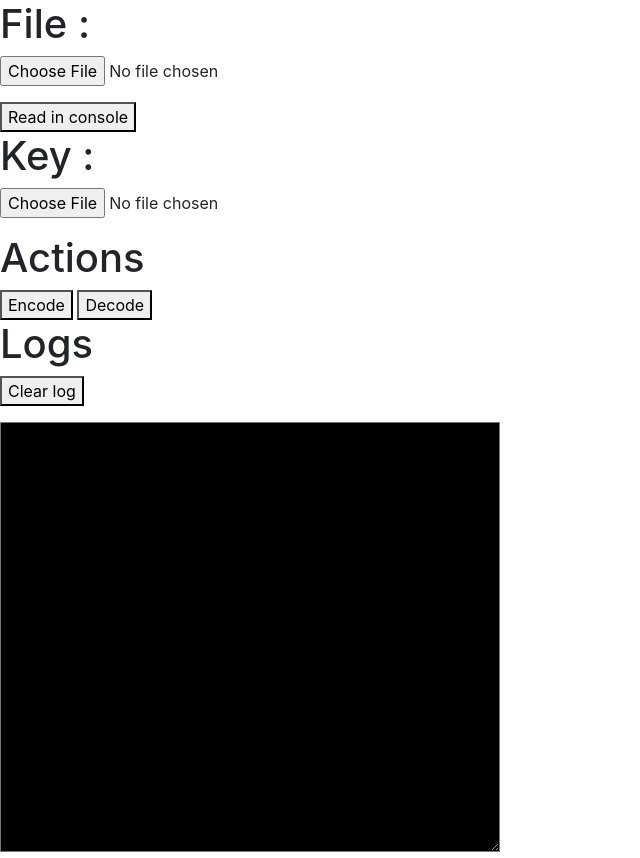
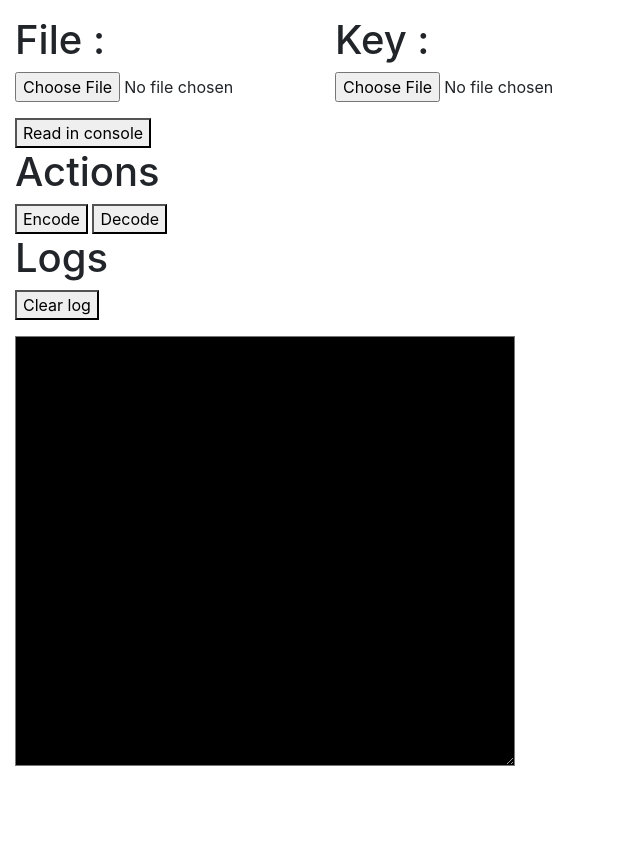
Before and after one commit to Nouuu/CODEC, a plain HTML site: page code/index.html in a window 1280 px wide. Shown: the whole page, without its empty margins (0-640 px from the left). After the commit the page ends 800 px from the top, so only its background shows below. Drawn offline with nearby package versions, Linux system fonts and the light colour scheme.

Commit message:
Begin making html bootstrap grid / col

```diff
--- a/code/index.html
+++ b/code/index.html
@@ -6,13 +6,19 @@
     <link rel="stylesheet" href="./css/bootstrap.min.css">
 </head>
 <body>
+<div class="container-fluid mt-3">
+    <div class="row">
+        <div class="col-lg-3">
             <h1>File :</h1>
             <input style="margin-bottom: 1em" type="file" id="input"/><br>
             <button onclick="readFile()">Read in console</button>
-
+        </div>
+        <div class="col-lg-3">
             <h1>Key :</h1>
             <input onchange="readKey()" value="test" style="margin-bottom: 1em" type="file" id="key"/><br>
             <!--<button onclick="readKey()">Read in console</button>-->
+        </div>
+    </div>
 
     <h1>Actions</h1>
     <button onclick="encodeOpti()">Encode</button>
@@ -24,10 +30,11 @@
     <h1>Logs</h1>
     <button style="margin-bottom: 1em;" onclick="clearLog()">Clear log</button>
     <br>
-<textarea style="width: 500px; height: 430px; padding: 15px; background-color: black; color: aliceblue; font-size: 12pt"
+    <textarea
+            style="width: 500px; height: 430px; padding: 15px; background-color: black; color: aliceblue; font-size: 12pt"
             id="logs" aria-label="logs" readonly>
 </textarea>
-<script src="./js/bootstrap.bundle.min.js"></script>
+</div>
 <script src="./js/jquery-3.0.0.min.js"></script>
 <script src="./js/bootstrap.min.js"></script>
 <script type="text/javascript" src="./script.js"></script>
```
Lines whose indentation alone changed are shown as unchanged.
